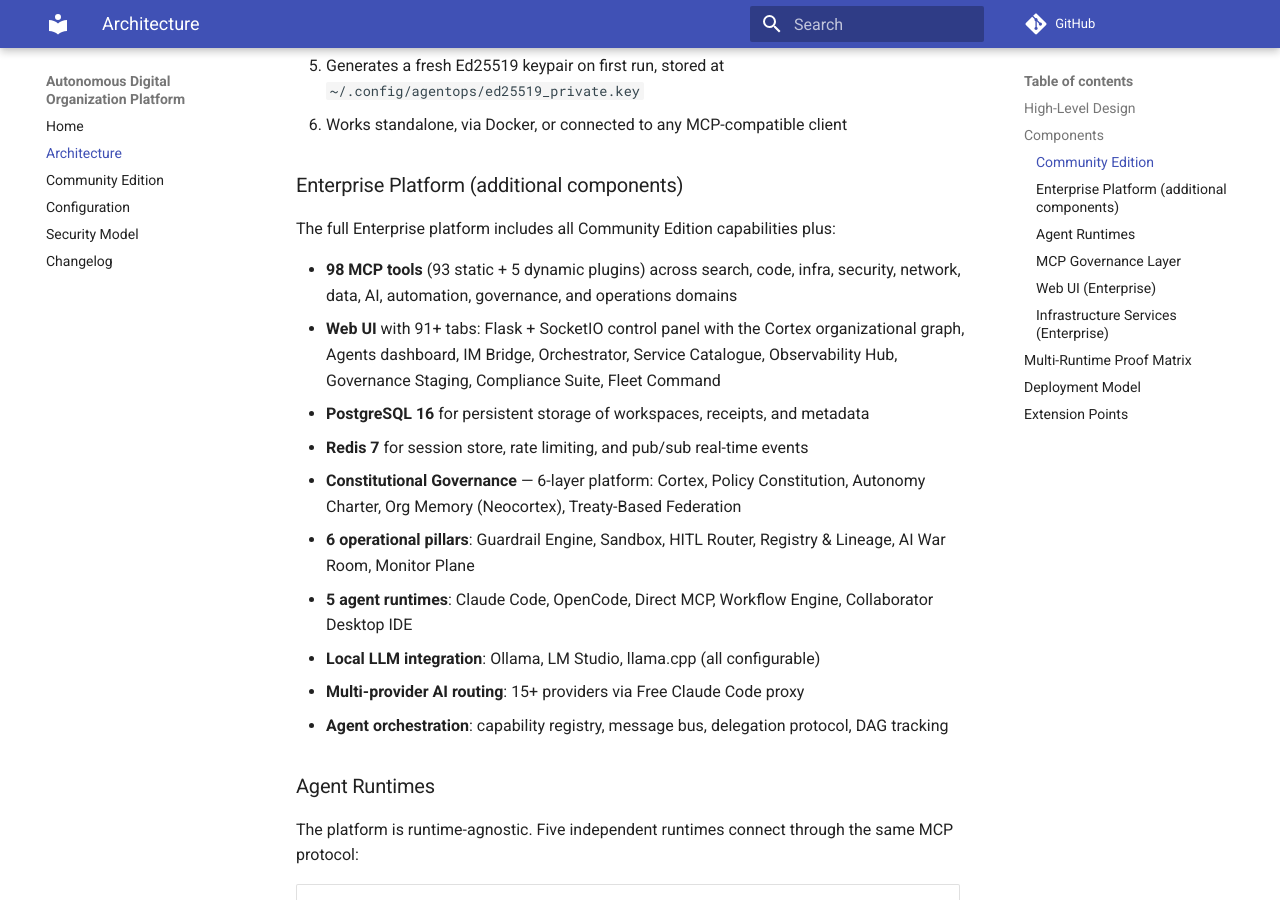
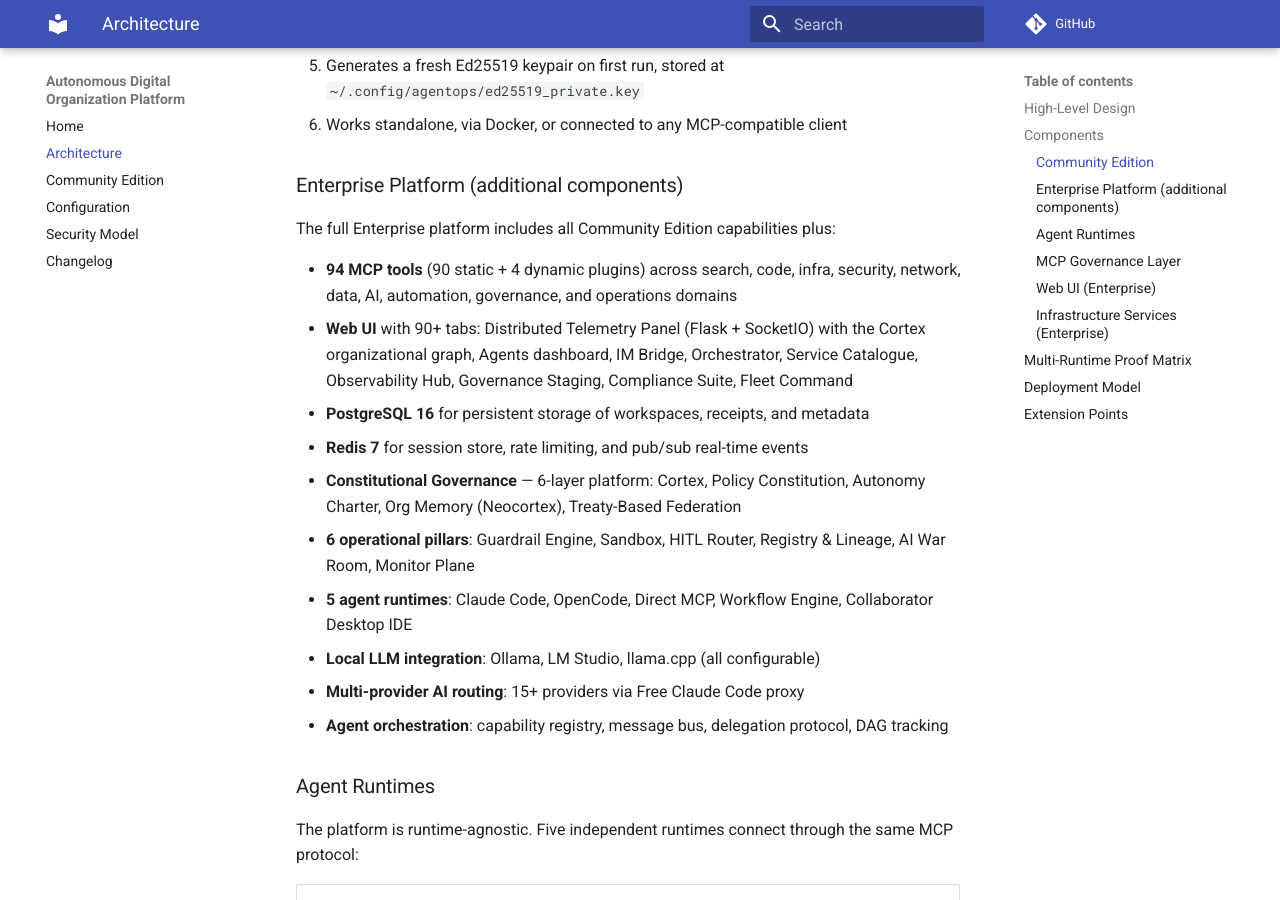
Before and after one commit to geludobre/sovereign-agentops, an MkDocs documentation site: the page built from docs/architecture.md, in a window 1280 px wide and 900 px high, scrolled down 1312 px. Built offline with MkDocs 1.6.1 and Material for MkDocs 9.7.7, drawn with Linux system fonts in a browser that asks for light colours; comment, search, counter and statistics services are not loaded; some of the changed text lies outside the part shown.

Commit message:
docs: update Community Edition with validated 94-tool count, Key Pillars, and demo videos
- Fix MCP tool count to validated 94 (90 static + 4 plugins) across README and architecture docs
- Rename "Flask + SocketIO" → "Distributed Telemetry Panel" for consistent enterprise branding
- Replace YouTube placeholder links with GitHub raw demo video links
- Add Key Pillars documentation (6 operational pillars + 3 unreplicable moats)
- Add demo videos to demos/ directory (5-min Executive, 3-min Technical)

Co-Authored-By: Claude Haiku 4.5 <noreply@anthropic.com>

```diff
--- a/docs/architecture.md
+++ b/docs/architecture.md
@@ -57,8 +57,8 @@ The Community Edition is a single-process MCP server (`tools/mcp_server.py`) tha
 
 The full Enterprise platform includes all Community Edition capabilities plus:
 
-- **98 MCP tools** (93 static + 5 dynamic plugins) across search, code, infra, security, network, data, AI, automation, governance, and operations domains
-- **Web UI** with 91+ tabs: Flask + SocketIO control panel with the Cortex organizational graph, Agents dashboard, IM Bridge, Orchestrator, Service Catalogue, Observability Hub, Governance Staging, Compliance Suite, Fleet Command
+- **94 MCP tools** (90 static + 4 dynamic plugins) across search, code, infra, security, network, data, AI, automation, governance, and operations domains
+- **Web UI** with 90+ tabs: Distributed Telemetry Panel (Flask + SocketIO) with the Cortex organizational graph, Agents dashboard, IM Bridge, Orchestrator, Service Catalogue, Observability Hub, Governance Staging, Compliance Suite, Fleet Command
 - **PostgreSQL 16** for persistent storage of workspaces, receipts, and metadata
 - **Redis 7** for session store, rate limiting, and pub/sub real-time events
 - **Constitutional Governance** — 6-layer platform: Cortex, Policy Constitution, Autonomy Charter, Org Memory (Neocortex), Treaty-Based Federation
@@ -101,7 +101,7 @@ No runtime is privileged. The same policies and receipts apply to all.
 
 ### Web UI (Enterprise)
 
-Flask + SocketIO control panel with 91+ tabs covering all MCP tool domains, the Cortex organizational graph, governance dashboards, compliance reports, fleet command, and more. Served via Nginx reverse proxy on port 443 (HTTPS) with HTTP-to-HTTPS redirect.
+Distributed Telemetry Panel (Flask + SocketIO) with 90+ tabs covering all MCP tool domains, the Cortex organizational graph, governance dashboards, compliance reports, fleet command, and more. Served via Nginx reverse proxy on port 443 (HTTPS) with HTTP-to-HTTPS redirect.
 
 ### Infrastructure Services (Enterprise)
 
@@ -141,7 +141,7 @@ the same governance concepts.
 
 | Point | Community | Enterprise |
 |-------|-----------|------------|
-| MCP protocol | 7 demo tools | 98 tools (93 static + 5 plugins) |
+| MCP protocol | 7 demo tools | 94 tools (90 static + 4 plugins) |
 | CLI tools | Receipt verification | Full suite |
 | Settings & PATH | User-configured | Managed platform-wide |
 | Memory system | -- | Cross-session knowledge graph (Neocortex) |
```
Also changed, not shown: README.md (+16 -6 lines), docs/key-pillars.md (added, +57 -0 lines), 2 other files.
